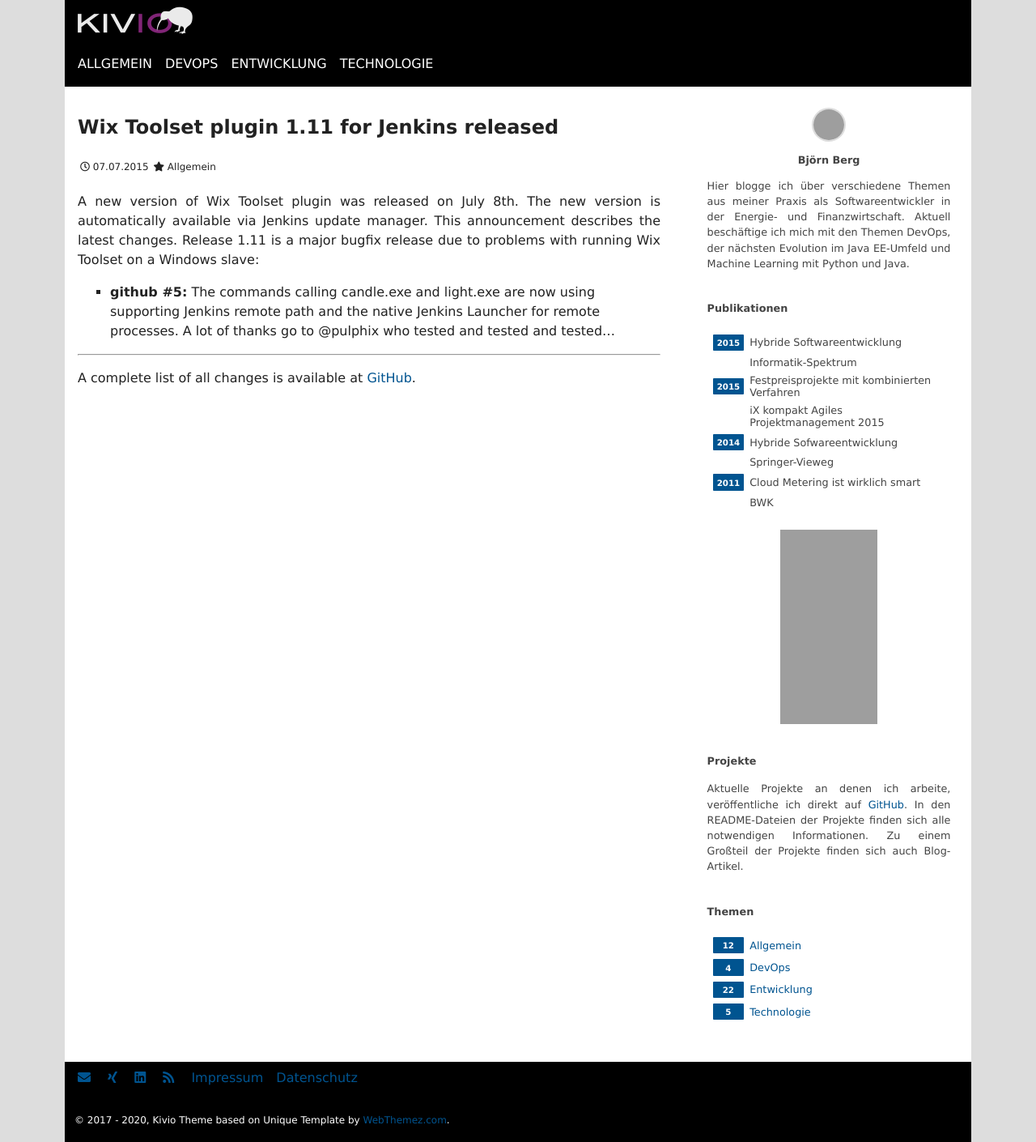
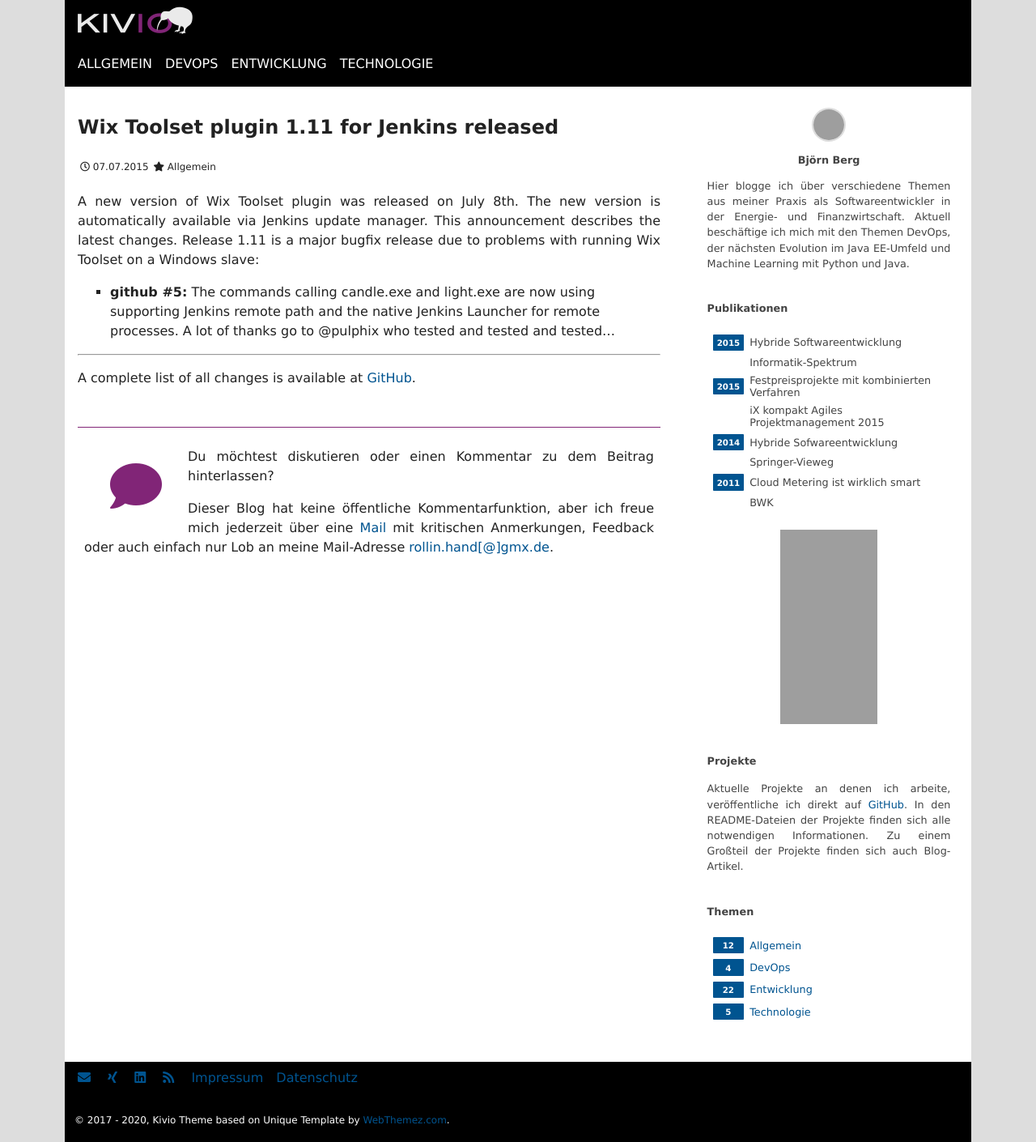
Before and after one commit to rollinhand/rollinhand.github.io, a Jekyll site: the page built from _posts/2015-07-07-wix-toolset-plugin-1-11.md, in a window 1280 px wide. Shown: the whole page at 81% size. Built offline with Jekyll 4.4.1, drawn with Linux system fonts in a browser that asks for light colours; some web fonts are replaced; grey boxes are pictures that could not be loaded.

Commit message:
new discussion dialog

```diff
--- /dev/null
+++ b/_includes/discussion.html
@@ -0,0 +1,7 @@
+<section class="discussion">
+    <span class="icon"><i class="fa fa-comment"></i></span>
+    <p>Du möchtest diskutieren oder einen Kommentar zu dem Beitrag hinterlassen?</p>
+    <p>Dieser Blog hat keine öffentliche Kommentarfunktion, aber ich freue mich jederzeit über eine
+    <a href="mailto:rollin.hand@gmx.de">Mail</a> mit kritischen Anmerkungen, Feedback oder auch einfach nur
+    Lob an meine Mail-Adresse <a href="mailto:rollin.hand@gmx.de">rollin.hand[@]gmx.de</a>.</p>
+</section>
--- a/_layouts/post.html
+++ b/_layouts/post.html
@@ -45,6 +45,7 @@
                 {% endif %}
             </li>
         </ul>-->
+        {% include discussion.html %}
     </main>
 
     <aside>
--- a/css/styles.scss
+++ b/css/styles.scss
@@ -300,6 +300,23 @@
     padding: 0.25em;
 }
 
+.discussion {
+    margin-top: 3em;
+    border-top:1px solid $violet;
+    display: block;
+    overflow: hidden;
+    padding: 0.5em;
+
+    .icon {
+        display: block;
+        float: left;
+        font-size: 4em;
+        color: $violet;
+        margin: 0.5em 0.5em;
+    }
+}
+
+
 @media (min-width: 415px) {
     aside {
         margin-left: 60em;
```
